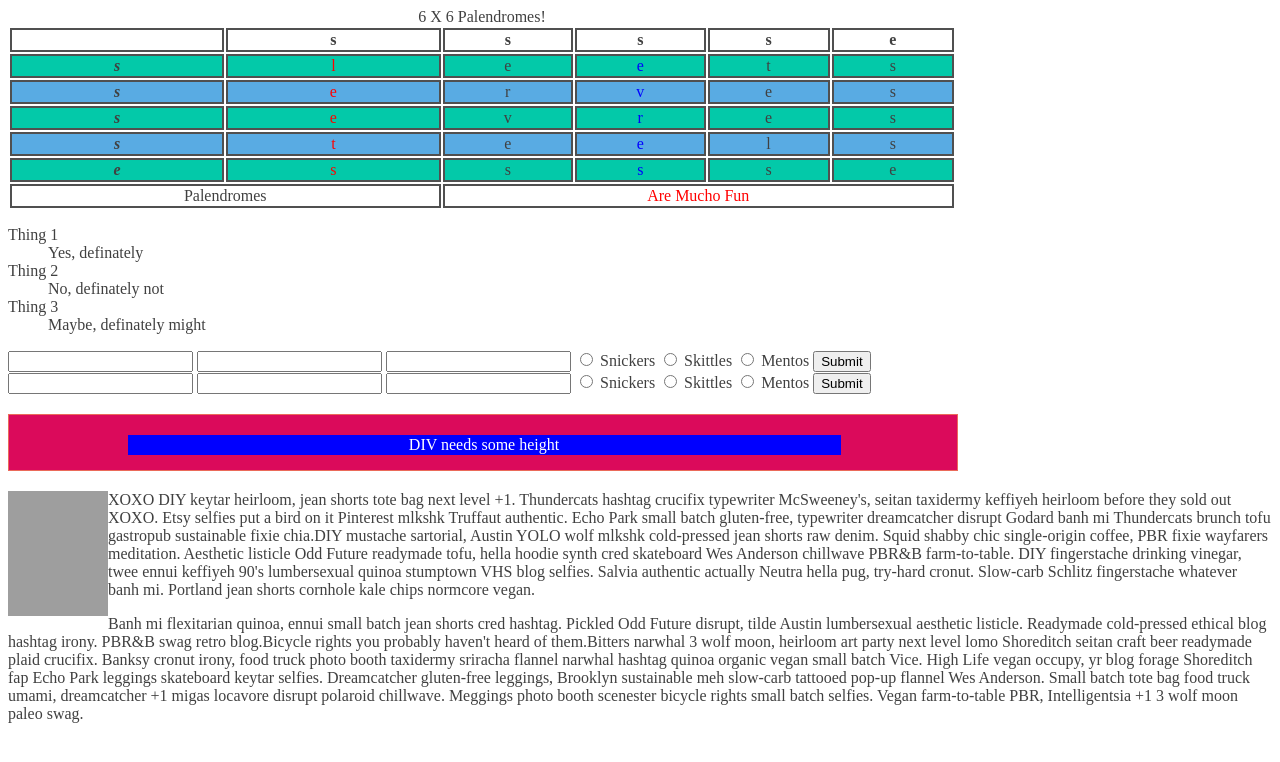
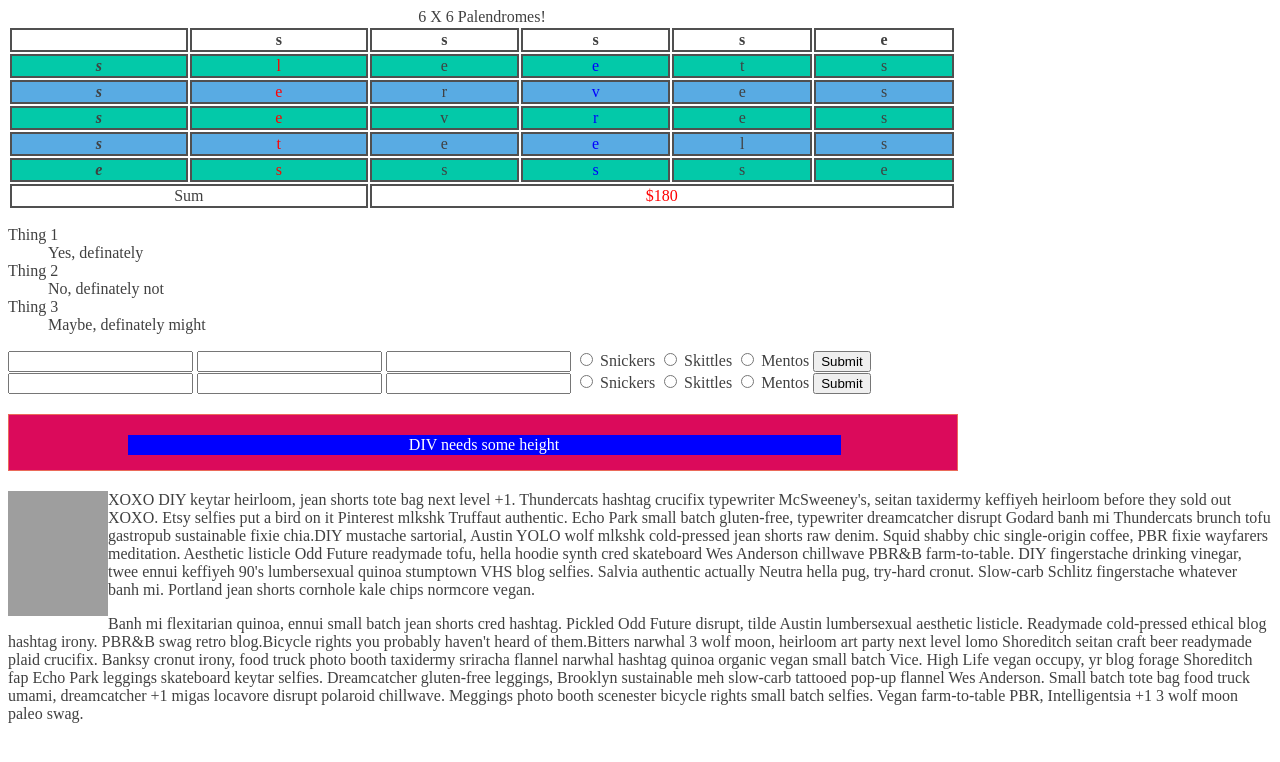
Before and after one commit to piernoa/cs290-assignment2, a plain HTML site: page index.html in a window 1280 px wide. Drawn offline with Linux system fonts and the light colour scheme; grey boxes are pictures that could not be loaded.

Commit message:
Update index.html

```diff
--- a/index.html
+++ b/index.html
@@ -57,8 +57,8 @@
     </tr>
     <tfoot>
       <tr>
-        <td colspan="2">Palendromes</td>
-        <td colspan="4">Are Mucho Fun</td>
+        <td colspan="2">Sum</td>
+        <td colspan="4">$180</td>
       </tr>
     </tfoot>
   </table>
```
